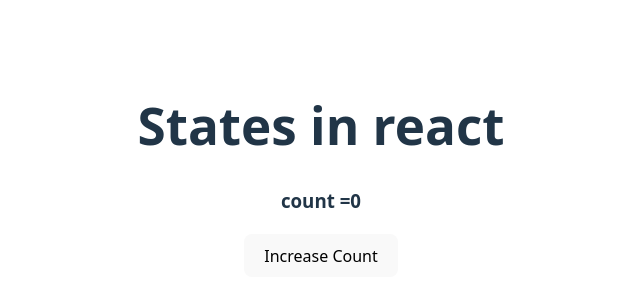
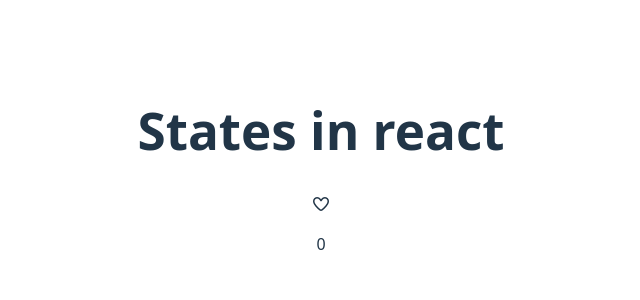
Before and after one commit to Bhakaresuraj/Web_Dev, a React (Vite) app in the folder states_react/: page / in a window 1280 px wide. Shown: the part 230-530 px from the top of the page, without its empty margins (319-959 px from the left). Built offline with nearby package versions, Linux system fonts and the light colour scheme.

Commit message:
Like button created successfully

```diff
--- a/states_react/index.html
+++ b/states_react/index.html
@@ -7,6 +7,7 @@
     <title>states_react</title>
   </head>
   <body>
+    <link rel="stylesheet" href="https://cdnjs.cloudflare.com/ajax/libs/font-awesome/7.0.1/css/all.min.css" integrity="sha512-2SwdPD6INVrV/lHTZbO2nodKhrnDdJK9/kg2XD1r9uGqPo1cUbujc+IYdlYdEErWNu69gVcYgdxlmVmzTWnetw==" crossorigin="anonymous" referrerpolicy="no-referrer" />
     <div id="root"></div>
     <script type="module" src="/src/main.jsx"></script>
   </body>
--- a/states_react/src/App.jsx
+++ b/states_react/src/App.jsx
@@ -1,11 +1,16 @@
 import './App.css'
-import Counter from "./Counter.jsx"
+// import Counter from "./Counter.jsx"
+import Like from "./LikeButt.jsx"
 function App() {
 
   return (
     <>
     <h1>States in react</h1>
-    <Counter></Counter>
+    <Like></Like>
+
+
+
+    {/* <Counter></Counter> */}
     </>
   )
 }
--- a/states_react/src/LikeButt.jsx
+++ b/states_react/src/LikeButt.jsx
@@ -1,7 +1,28 @@
-function LikeButt(){
-    return(
+import { useState } from "react";
+function LikeButt() {
+    let toggleLike = () => {
+        console.log("toggleLike")
+        let newValue = !isLiked;
+        console.log(newValue);
+        { newValue ? setlikes(likes + 1) : setlikes(likes); }
+        setisLiked(newValue);
+    }
+    let [isLiked, setisLiked] = useState(false);
+    let [likes, setlikes] = useState(0);
+    function countLikes() {
+    }
+    let likeStyle = {
+        color: "red"
+    }
+    return (
         <div>
-            <p>Like Button</p>
+            <p onClick={toggleLike}>
+                {
+                    isLiked ? <i style={likeStyle} className="fa-solid fa-heart"></i> : <i className="fa-regular fa-heart"></i>
+                }
+
+            </p>
+            <p>{likes}</p>
         </div>
     )
 }
```
